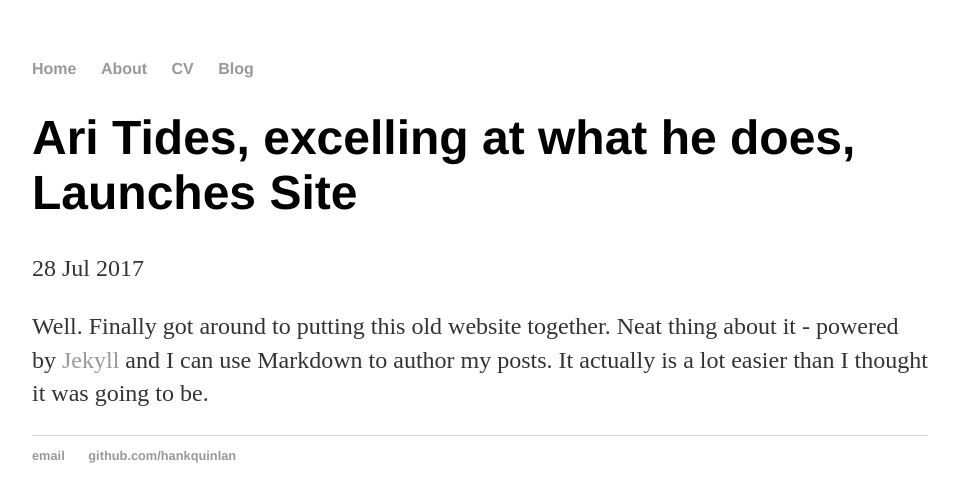
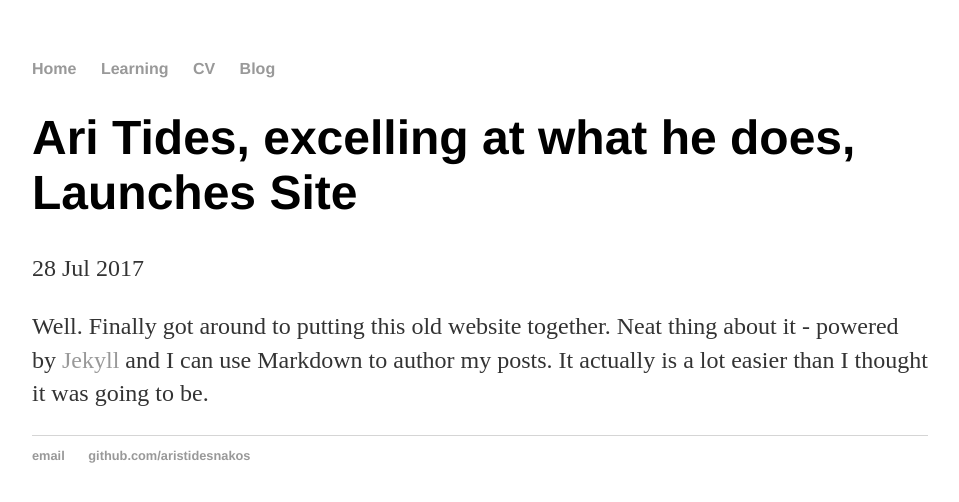
Before and after one commit to aristidesnakos/aristidesnakos.github.io, a Jekyll site: the page built from _posts/2017-07-28-Ari-Tides-Virgin-Post.md, in a window 1280 px wide. Shown: the top 502 px of the page, without its empty margins (160-1119 px from the left). Built offline with Jekyll 4.4.1, drawn with Linux system fonts in a browser that asks for light colours.

Commit message:
Update default.html with Learning dir
Should show Learning in <nav> bar in home page

```diff
--- a/_layouts/default.html
+++ b/_layouts/default.html
@@ -9,7 +9,7 @@
 			<nav>
 	    		<ul>
 	        		<li><a href="/">Home</a></li>
-		        	<li><a href="/about">About</a></li>
+		        	<li><a href="/about">Learning</a></li>
 	        		<li><a href="/cv">CV</a></li>
 	        		<li><a href="/blog">Blog</a></li>
 	    		</ul>
@@ -21,8 +21,8 @@
 			</div><!-- /.container -->
 			<footer>
 	    		<ul>
-	        		<li><a href="mailto:hankquinlanhub@gmail.com">email</a></li>
-	        		<li><a href="https://github.com/hankquinlan">github.com/hankquinlan</a></li>
+	        		<li><a href="mailto:aristidesnakos@gmail.com">email</a></li>
+	        		<li><a href="https://github.com/aristidesnakos">github.com/aristidesnakos</a></li>
 				</ul>
 			</footer>
 		</body>
```
